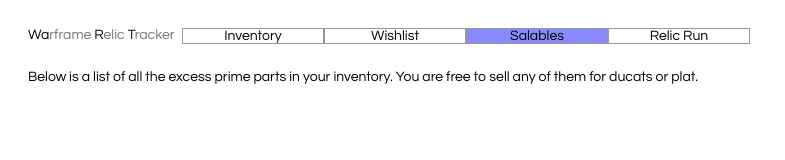
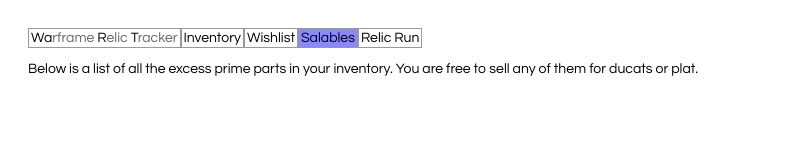
Before and after one commit to ibbmarsh/wart, a React app in the folder server_frontend/: page / in a window 1280 px wide. Shown: the whole page, without its empty margins (0-785 px from the left). Built offline with nearby package versions, Linux system fonts and the light colour scheme; no server answers.

Commit message:
Frontend: Added a simple about page

```diff
--- /dev/null
+++ b/server_frontend/src/about.js
@@ -0,0 +1,25 @@
+import React from 'react';
+
+class About extends React.Component {
+  render() {
+    return (
+      <div>
+        <div>This is WaRT, the Warframe Relic Tracker.</div>
+        <div>You can find the source for this server on its <a href="https://github.com/ibbmarsh/wart">GitHub repo</a>.</div>
+        <div>To use this site:
+          <ol>
+            <li>Enter your entire prime inventory on the Inventory tab.</li>
+            <li>Select which primes you wish to prioritize on the Wishlist page.</li>
+            <li>Use the Relic Run tab when running fissures to determine which reward to pick.</li>
+            <li>Use the Salables tab to determine which prime parts are safe to sell.</li>
+          </ol>
+        </div>
+        <div>Note that no data will appear until you sign in. This is partially to reduce strain on my puny personal server, and partially because I do not care about your silly privacy concerns. But that's a rant for another time.</div>
+      </div>
+    );
+  }
+}
+
+export {
+  About,
+};
--- a/server_frontend/src/index.css
+++ b/server_frontend/src/index.css
@@ -3,12 +3,8 @@
   margin: 2em;
 }
 
-header {
-  position: absolute;
-  left: 2em;
-  top: 2em;
-  width: 11em;
-  color: #777;
+.logo {
+  color: #666;
 }
 
 .logo-spiffy {
@@ -16,9 +12,6 @@
 }
 
 .react-tabs__tab-list {
-  position: absolute;
-  left: 13em;
-  top: 2em;
   margin: 0px;
   padding: 0px;
   display: flex;
@@ -28,7 +21,8 @@
 
 .react-tabs__tab {
   border: 1px solid #999;
-  width: 10em;
+  width: fit-content;
+  padding: 2px;
   text-align: center;
   cursor: pointer;
 }
@@ -38,7 +32,7 @@
 }
 
 .react-tabs__tab-panel {
-  margin-top: 5em;
+  margin-top: 1em;
 }
 
 .primes_list {
--- a/server_frontend/src/index.js
+++ b/server_frontend/src/index.js
@@ -3,6 +3,7 @@
 import { Tab, Tabs, TabList, TabPanel } from 'react-tabs';
 
 import { RestCalls } from './rest_calls.js';
+import { About } from './about.js';
 import { Inventory } from './inventory.js';
 import { Wishlist } from './wishlist.js';
 import { Salables } from './salables.js';
@@ -116,18 +117,18 @@
   render() {
     // TODO: remove defaultIndex from Tabs; it is only for rapidly testing a tab
     return (
-      <div className="wart">
-        <header>
-          <span className="logo-spiffy">Wa</span>rframe <span className="logo-spiffy">R</span>elic <span className="logo-spiffy">T</span>racker
-        </header>
-        <Tabs defaultIndex={2} >
+      <Tabs defaultIndex={3} >
         <TabList>
+          <Tab><div className="logo"><span className="logo-spiffy">Wa</span>rframe <span className="logo-spiffy">R</span>elic <span className="logo-spiffy">T</span>racker</div></Tab>
           <Tab>Inventory</Tab>
           <Tab>Wishlist</Tab>
           <Tab>Salables</Tab>
           <Tab>Relic Run</Tab>
         </TabList>
 
+        <TabPanel>
+          <About />
+        </TabPanel>
         <TabPanel>
           <Inventory
             primes={this.state.primes}
@@ -158,7 +159,6 @@
           <RelicRun />
         </TabPanel>
       </Tabs>
-      </div>
     );
   }
 }
```
Lines whose indentation alone changed are shown as unchanged.
